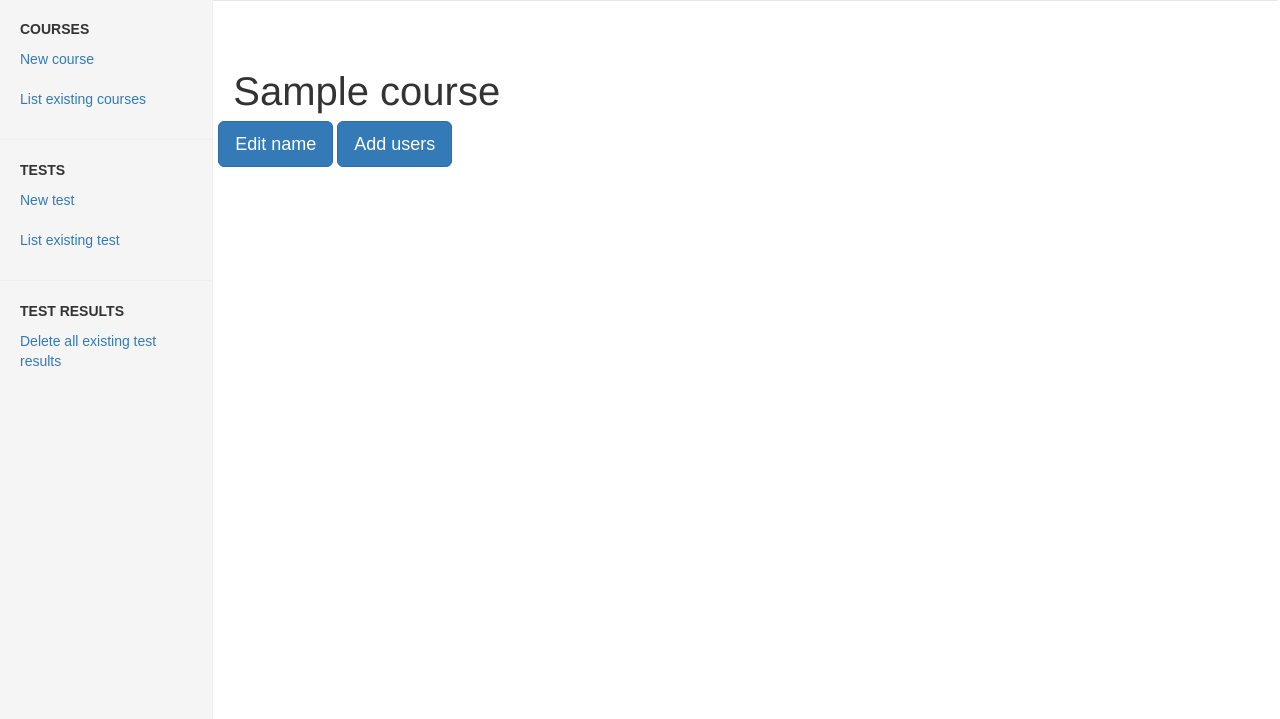
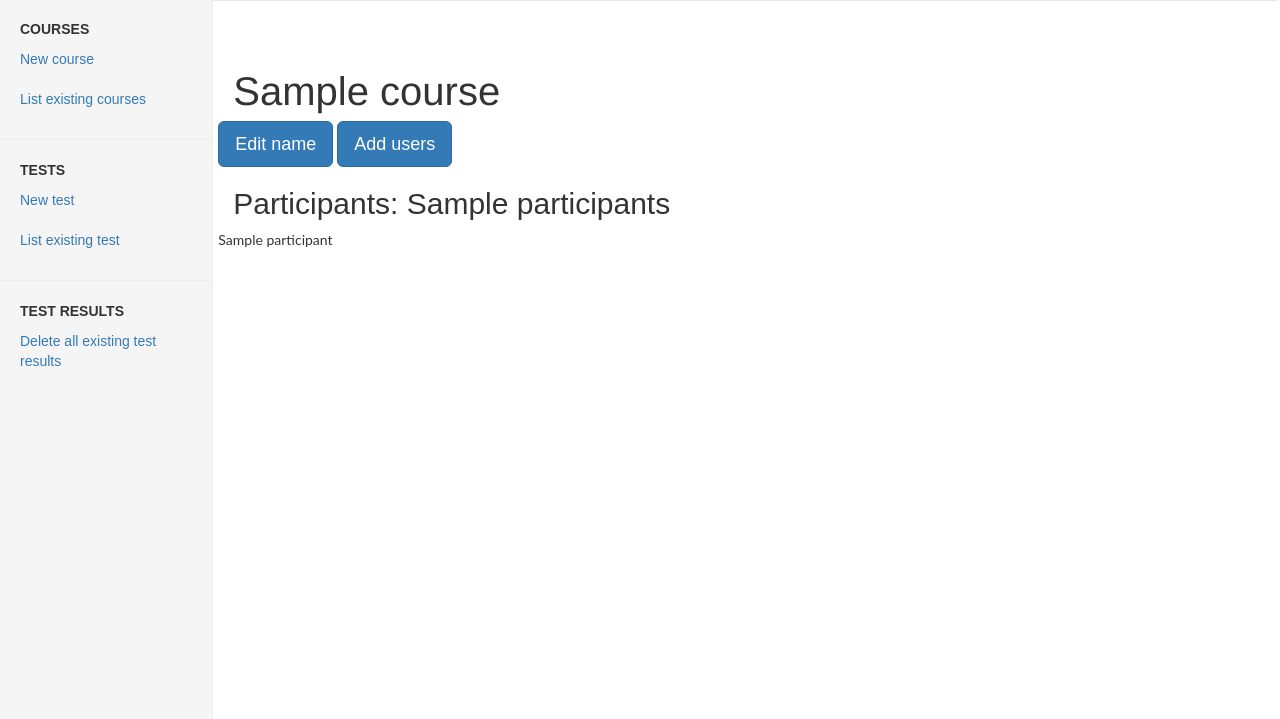
Before and after one commit to kradalby/enigma, a Django app: template src/app/course/templates/course/admin/view_course.html in a window 1280 px wide. Shown: the part 81-800 px from the top of the page. Run offline with Django 3.2, Linux system fonts and the light colour scheme; the template is opened without the code that fills it: most values are stand-ins (such as "Sample title", 1, 10 or a date in 2020); parts of the project's set-up code (start-up, migrations or seed data) failed here and were passed over; some libraries are stand-ins or nearby versions.

Commit message:
Add users fix and display users in list when viewing course

```diff
--- a/src/app/course/templates/course/admin/view_course.html
+++ b/src/app/course/templates/course/admin/view_course.html
@@ -9,4 +9,14 @@
     <a href="{% url 'admin_edit_course' course.id %}" class="btn btn-primary btn-lg">Edit name</a>
     <a href="{% url 'admin_add_user_to_course' course.id %}" class="btn btn-primary btn-lg">Add users</a>
 </div>
+<h2>
+    Participants: {{ course.participants }}
+</h2>
+<div class="row">
+    {% for participant in participants %}
+        <p>
+            {{ participant }}
+        </p>
+    {% endfor %}
+</div>
 {% endblock %}
--- a/src/app/userprofile/models.py
+++ b/src/app/userprofile/models.py
@@ -6,3 +6,6 @@ from app.course.models import Course
 class UserProfile(models.Model):
     user = models.OneToOneField(User, on_delete=models.CASCADE)
     course = models.ForeignKey(Course)
+
+    def __str__(self):
+        return self.user.username
```
Also changed, not shown: src/app/course/views/admin.py (+8 -3 lines).
